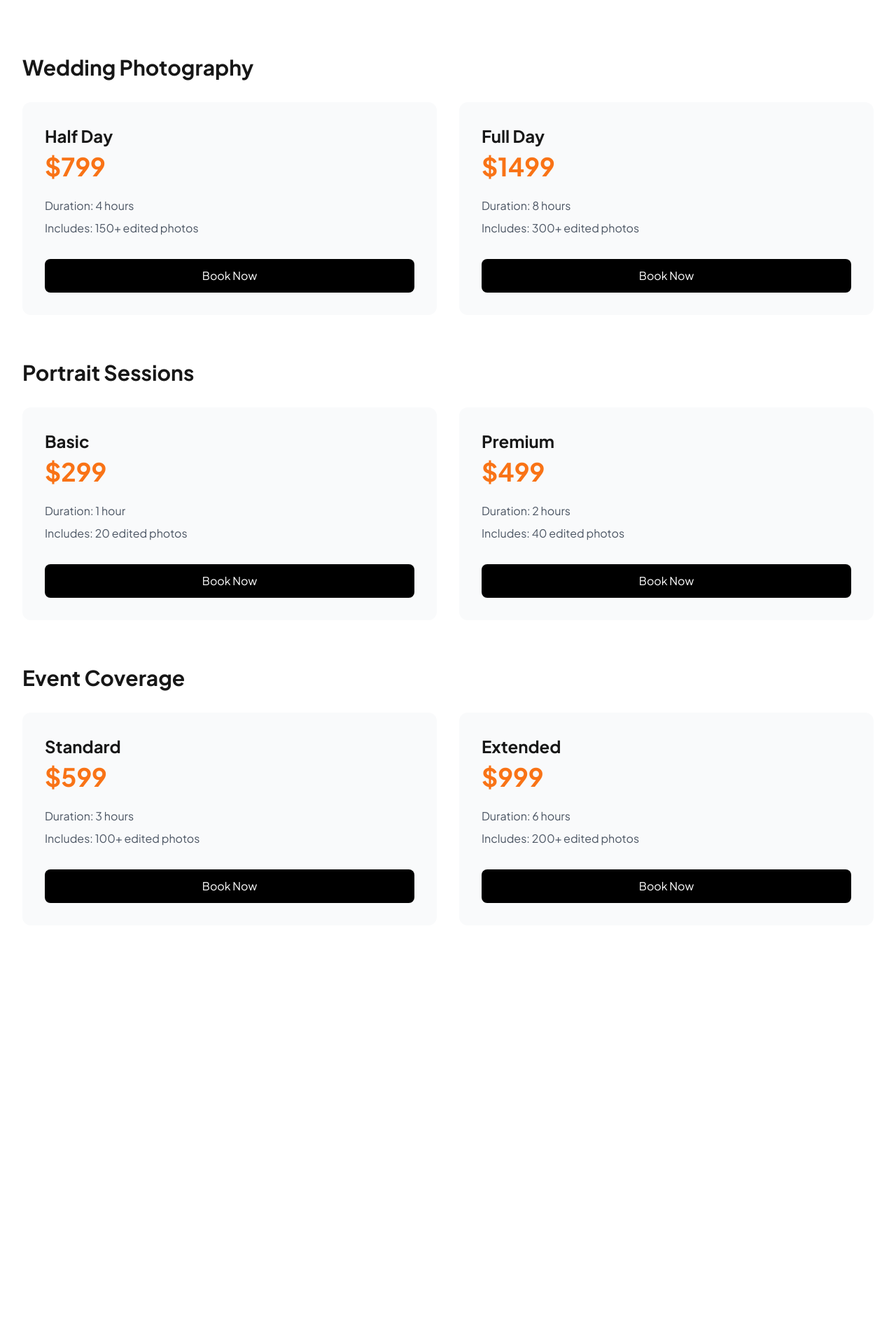
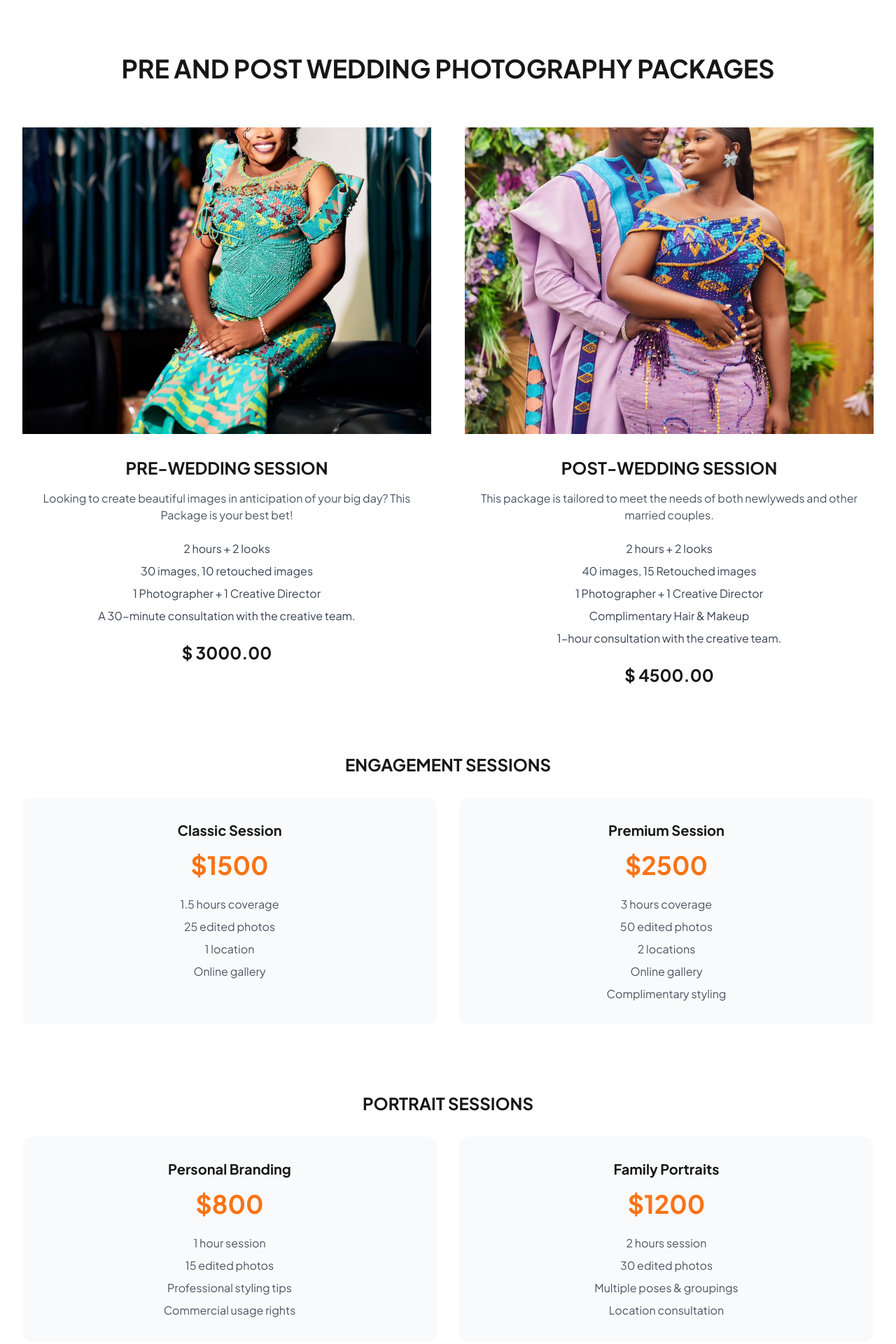
Before and after one commit to nanayawdev/sammybeephotography, a Next.js app: page /ratecard in a window 1280 px wide. Shown: the part 818-2738 px from the top of the page at 70% size. Before the commit the page ends 2236 px from the top, so only its background shows below. Built offline with nearby package versions, Linux system fonts and the light colour scheme.

Commit message:
Revamp rate card page with comprehensive photography packages

```diff
--- a/src/app/ratecard/page.tsx
+++ b/src/app/ratecard/page.tsx
@@ -32,63 +32,9 @@ export default function RateCardPage() {
         setActiveSlide((current) => (current + 1) % HERO_SLIDES.length)
         setIsChanging(false)
       }, 300)
-    }, 5000)
+    }, 3000)
     return () => clearInterval(timer)
   }, [])
-
-  const rates = [
-    {
-      category: "Wedding Photography",
-      packages: [
-        {
-          name: "Half Day",
-          price: "799",
-          duration: "4 hours",
-          deliverables: "150+ edited photos"
-        },
-        {
-          name: "Full Day",
-          price: "1499",
-          duration: "8 hours",
-          deliverables: "300+ edited photos"
-        }
-      ]
-    },
-    {
-      category: "Portrait Sessions",
-      packages: [
-        {
-          name: "Basic",
-          price: "299",
-          duration: "1 hour",
-          deliverables: "20 edited photos"
-        },
-        {
-          name: "Premium",
-          price: "499",
-          duration: "2 hours",
-          deliverables: "40 edited photos"
-        }
-      ]
-    },
-    {
-      category: "Event Coverage",
-      packages: [
-        {
-          name: "Standard",
-          price: "599",
-          duration: "3 hours",
-          deliverables: "100+ edited photos"
-        },
-        {
-          name: "Extended",
-          price: "999",
-          duration: "6 hours",
-          deliverables: "200+ edited photos"
-        }
-      ]
-    }
-  ]
 
   return (
     <main className="min-h-screen bg-white">
@@ -131,30 +77,123 @@ export default function RateCardPage() {
         </div>
       </section>
 
-      {/* Rates Section */}
+      {/* Packages Section */}
       <section className="py-24">
         <div className="max-w-7xl mx-auto px-8">
-          <div className="space-y-16">
-            {rates.map((category) => (
-              <div key={category.category}>
-                <h2 className="text-3xl font-bold mb-8">{category.category}</h2>
-                <div className="grid grid-cols-1 md:grid-cols-2 gap-8">
-                  {category.packages.map((pkg) => (
-                    <div key={pkg.name} className="bg-gray-50 p-8 rounded-xl">
-                      <h3 className="text-2xl font-bold mb-2">{pkg.name}</h3>
-                      <p className="text-4xl font-bold text-orange-500 mb-6">${pkg.price}</p>
-                      <div className="space-y-2 text-gray-600">
-                        <p>Duration: {pkg.duration}</p>
-                        <p>Includes: {pkg.deliverables}</p>
-                      </div>
-                      <button className="w-full mt-8 bg-black text-white py-3 rounded-lg hover:bg-gray-900 transition-colors">
-                        Book Now
-                      </button>
-                    </div>
-                  ))}
+          {/* Wedding Packages */}
+          <div className="text-center mb-16">
+            <h2 className="text-3xl md:text-4xl font-bold mb-4">
+              PRE AND POST WEDDING PHOTOGRAPHY PACKAGES
+            </h2>
+          </div>
+
+          <div className="grid grid-cols-1 md:grid-cols-2 gap-12 mb-24">
+            {/* Pre-Wedding Package */}
+            <div className="space-y-8">
+              <Image
+                src="/gallery/sammybbee1.jpeg"
+                alt="Pre-wedding photography"
+                width={600}
+                height={400}
+                className="w-full aspect-[4/3] object-cover"
+              />
+              <div className="text-center">
+                <h3 className="text-2xl font-bold mb-4">PRE-WEDDING SESSION</h3>
+                <p className="text-gray-600 mb-6">
+                  Looking to create beautiful images in anticipation of your big day? This Package is your best bet!
+                </p>
+                <div className="space-y-2 text-gray-700">
+                  <p>2 hours + 2 looks</p>
+                  <p>30 images, 10 retouched images</p>
+                  <p>1 Photographer + 1 Creative Director</p>
+                  <p>A 30-minute consultation with the creative team.</p>
+                </div>
+                <p className="text-2xl font-bold mt-6">$ 3000.00</p>
+              </div>
+            </div>
+
+            {/* Post-Wedding Package */}
+            <div className="space-y-8">
+              <Image
+                src="/gallery/sammybbee2.jpeg"
+                alt="Post-wedding photography"
+                width={600}
+                height={400}
+                className="w-full aspect-[4/3] object-cover"
+              />
+              <div className="text-center">
+                <h3 className="text-2xl font-bold mb-4">POST-WEDDING SESSION</h3>
+                <p className="text-gray-600 mb-6">
+                  This package is tailored to meet the needs of both newlyweds and other married couples.
+                </p>
+                <div className="space-y-2 text-gray-700">
+                  <p>2 hours + 2 looks</p>
+                  <p>40 images, 15 Retouched images</p>
+                  <p>1 Photographer + 1 Creative Director</p>
+                  <p>Complimentary Hair & Makeup</p>
+                  <p>1-hour consultation with the creative team.</p>
+                </div>
+                <p className="text-2xl font-bold mt-6">$ 4500.00</p>
+              </div>
+            </div>
+          </div>
+
+          {/* Additional Categories */}
+          <div className="space-y-24">
+            {/* Engagement Sessions */}
+            <div>
+              <h3 className="text-2xl font-bold mb-8 text-center">ENGAGEMENT SESSIONS</h3>
+              <div className="grid grid-cols-1 md:grid-cols-2 gap-8">
+                <div className="bg-gray-50 p-8 rounded-xl text-center">
+                  <h4 className="text-xl font-bold mb-4">Classic Session</h4>
+                  <p className="text-4xl font-bold text-orange-500 mb-6">$1500</p>
+                  <div className="space-y-2 text-gray-600">
+                    <p>1.5 hours coverage</p>
+                    <p>25 edited photos</p>
+                    <p>1 location</p>
+                    <p>Online gallery</p>
+                  </div>
+                </div>
+                <div className="bg-gray-50 p-8 rounded-xl text-center">
+                  <h4 className="text-xl font-bold mb-4">Premium Session</h4>
+                  <p className="text-4xl font-bold text-orange-500 mb-6">$2500</p>
+                  <div className="space-y-2 text-gray-600">
+                    <p>3 hours coverage</p>
+                    <p>50 edited photos</p>
+                    <p>2 locations</p>
+                    <p>Online gallery</p>
+                    <p>Complimentary styling</p>
+                  </div>
                 </div>
               </div>
-            ))}
+            </div>
+
+            {/* Portrait Sessions */}
+            <div>
+              <h3 className="text-2xl font-bold mb-8 text-center">PORTRAIT SESSIONS</h3>
+              <div className="grid grid-cols-1 md:grid-cols-2 gap-8">
+                <div className="bg-gray-50 p-8 rounded-xl text-center">
+                  <h4 className="text-xl font-bold mb-4">Personal Branding</h4>
+                  <p className="text-4xl font-bold text-orange-500 mb-6">$800</p>
+                  <div className="space-y-2 text-gray-600">
+                    <p>1 hour session</p>
+                    <p>15 edited photos</p>
+                    <p>Professional styling tips</p>
+                    <p>Commercial usage rights</p>
+                  </div>
+                </div>
+                <div className="bg-gray-50 p-8 rounded-xl text-center">
+                  <h4 className="text-xl font-bold mb-4">Family Portraits</h4>
+                  <p className="text-4xl font-bold text-orange-500 mb-6">$1200</p>
+                  <div className="space-y-2 text-gray-600">
+                    <p>2 hours session</p>
+                    <p>30 edited photos</p>
+                    <p>Multiple poses & groupings</p>
+                    <p>Location consultation</p>
+                  </div>
+                </div>
+              </div>
+            </div>
           </div>
         </div>
       </section>
```
